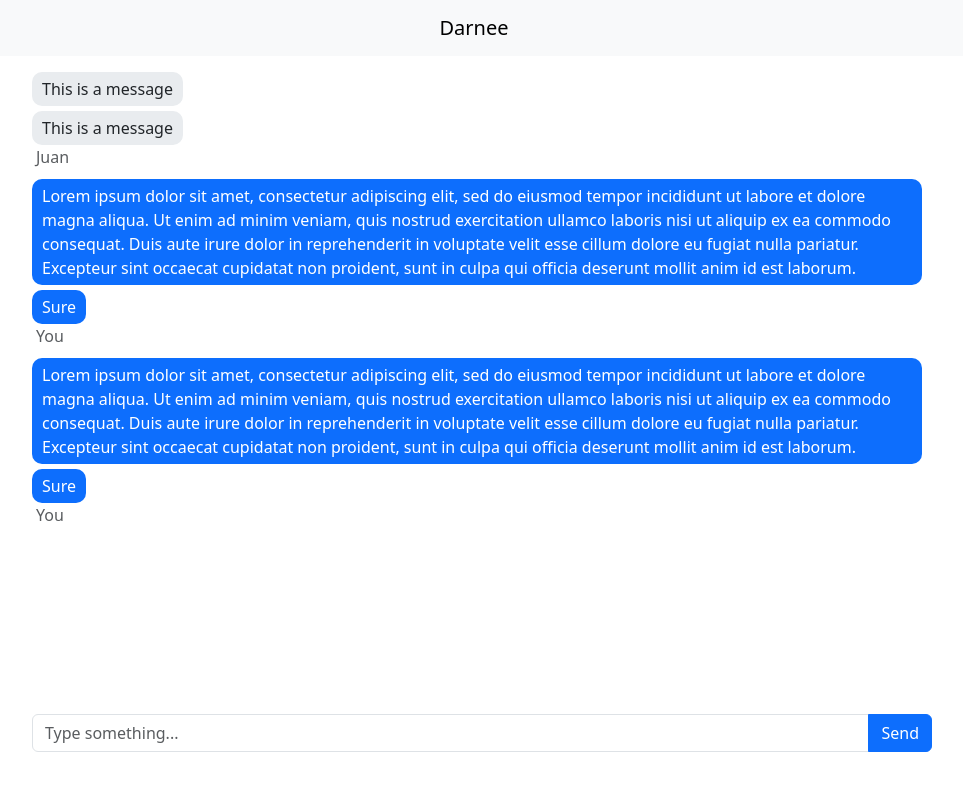
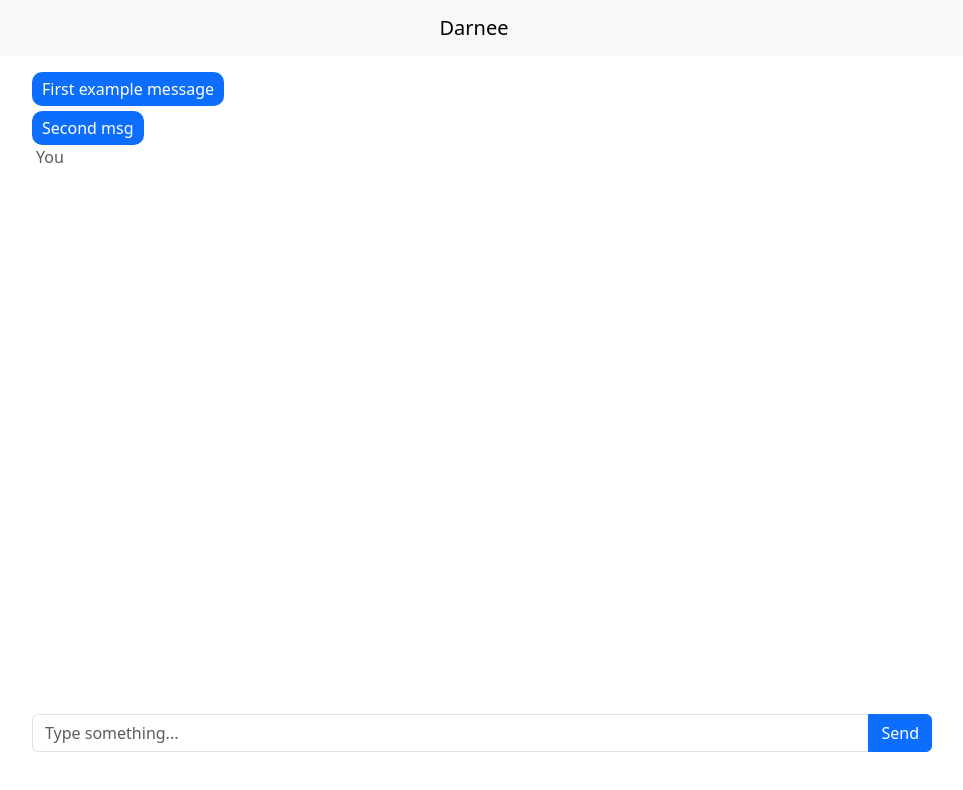
Before and after one commit to zedaster/darnee-client, a React (Create React App) app: page / in a window 1280 px wide. Shown: the top 790 px of the page, without its empty margins (158-1121 px from the left). Built offline with nearby package versions, Linux system fonts and the light colour scheme.

Commit message:
Add user messages state

```diff
--- a/src/components/message/MessageGroup.js
+++ b/src/components/message/MessageGroup.js
@@ -1,5 +1,6 @@
 import {Component} from "react";
 import "../../assets/css/MessageGroup.css"
+import Message from "./Message";
 
 class MessageGroup extends Component {
     constructor(props) {
@@ -9,18 +10,16 @@ class MessageGroup extends Component {
             this.messageLineClass += ' user-message-line'
         }
         this.sender = (props.sentByUser ? "You" : props.sentBy) ?? "unknown";
-        if (this.props.children instanceof Array) {
-            this.childrenArray = this.props.children;
-        } else {
-            this.childrenArray = new Array(this.props.children);
-        }
     }
 
     render() {
+        const messages = this.props.messages.map(msg => (
+            <div key={msg.id} className={this.messageLineClass}><Message>{msg.text}</Message></div>)
+        );
         return (
             <div className="message-group">
                 <div className="message-group-content">
-                    {this.childrenArray.map((child) => (<div className={this.messageLineClass}>{child}</div>))}
+                    {messages}
                 </div>
                 <span className="sender text-muted ms-1">{this.sender}</span>
             </div>
--- a/src/pages/chat/ChatPage.js
+++ b/src/pages/chat/ChatPage.js
@@ -1,46 +1,65 @@
 import {Component} from "react";
 import "../../assets/css/ChatPage.css"
-import Message from "../../components/message/Message";
 import MessageGroup from "../../components/message/MessageGroup";
 
 class ChatPage extends Component {
+    constructor(props) {
+        super(props);
+        this.state = {
+            userMessages: [
+                {id: '1', text: 'First example message'},
+                {id: '2', text: 'Second msg'}
+            ],
+            input: '',
+        };
+        this.sendMessage = this.sendMessage.bind(this);
+        this.handleInputChange = this.handleInputChange.bind(this);
+    }
+
     render() {
         return (
             <div className="chat-page mb-5">
                 <div className="messages-container">
-                    <MessageGroup sentBy="Juan">
-                        <Message>This is a message</Message>
-                        <Message>This is a message</Message>
-                    </MessageGroup>
-                    <MessageGroup sentByUser>
-                        <Message>Lorem ipsum dolor sit amet, consectetur adipiscing elit, sed do eiusmod tempor
-                            incididunt ut labore et dolore magna aliqua. Ut enim ad minim veniam, quis nostrud
-                            exercitation ullamco laboris nisi ut aliquip ex ea commodo consequat. Duis aute irure
-                            dolor in reprehenderit in voluptate velit esse cillum dolore eu fugiat nulla pariatur.
-                            Excepteur sint occaecat cupidatat non proident, sunt in culpa qui officia deserunt
-                            mollit anim id est laborum.
-                        </Message>
-                        <Message>Sure</Message>
-                    </MessageGroup>
-                    <MessageGroup sentByUser>
-                        <Message>Lorem ipsum dolor sit amet, consectetur adipiscing elit, sed do eiusmod tempor
-                            incididunt ut labore et dolore magna aliqua. Ut enim ad minim veniam, quis nostrud
-                            exercitation ullamco laboris nisi ut aliquip ex ea commodo consequat. Duis aute irure
-                            dolor in reprehenderit in voluptate velit esse cillum dolore eu fugiat nulla pariatur.
-                            Excepteur sint occaecat cupidatat non proident, sunt in culpa qui officia deserunt
-                            mollit anim id est laborum.
-                        </Message>
-                        <Message>Sure</Message>
-                    </MessageGroup>
+                    <MessageGroup sentByUser messages={this.state.userMessages}/>
                 </div>
-                <div className="input-container">
+                <form className="input-container" onSubmit={this.sendMessage}>
                     <div className="input-group">
-                        <input type="text" className="form-control" placeholder="Type something..."/>
-                        <button className="btn btn-primary">Send</button>
+                        <input
+                            type="text"
+                            className="form-control"
+                            placeholder="Type something..."
+                            value={this.state.input}
+                            onChange={this.handleInputChange}
+                        />
+                        <button type="submit" className="btn btn-primary" onClick={this.sendMessage}>
+                            Send
+                        </button>
                     </div>
-                </div>
+                </form>
             </div>
-        )
+        );
+    }
+
+    sendMessage(event) {
+        event.preventDefault();
+        if (!this.state.input.trim()) return;
+        this.setState(prev => {
+            return {
+                userMessages: [
+                    ...prev.userMessages,
+                    {
+                        id: prev.userMessages.length + 1,
+                        text: this.state.input
+                    }
+                ],
+                input: '',
+            }
+        });
+
+    }
+
+    handleInputChange(event) {
+        this.setState({input: event.target.value}); // Update the messageText state with the input value
     }
 }
 
```
